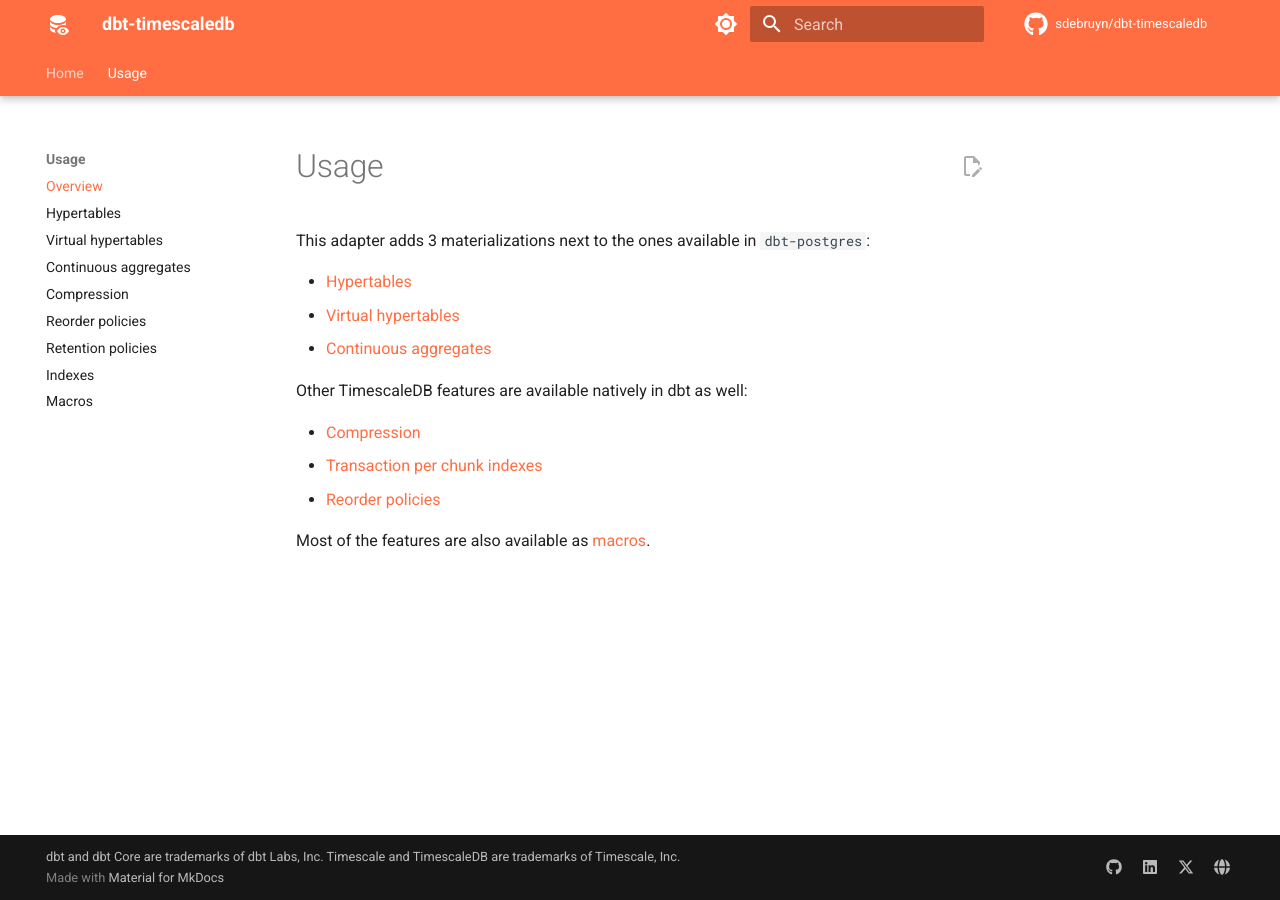
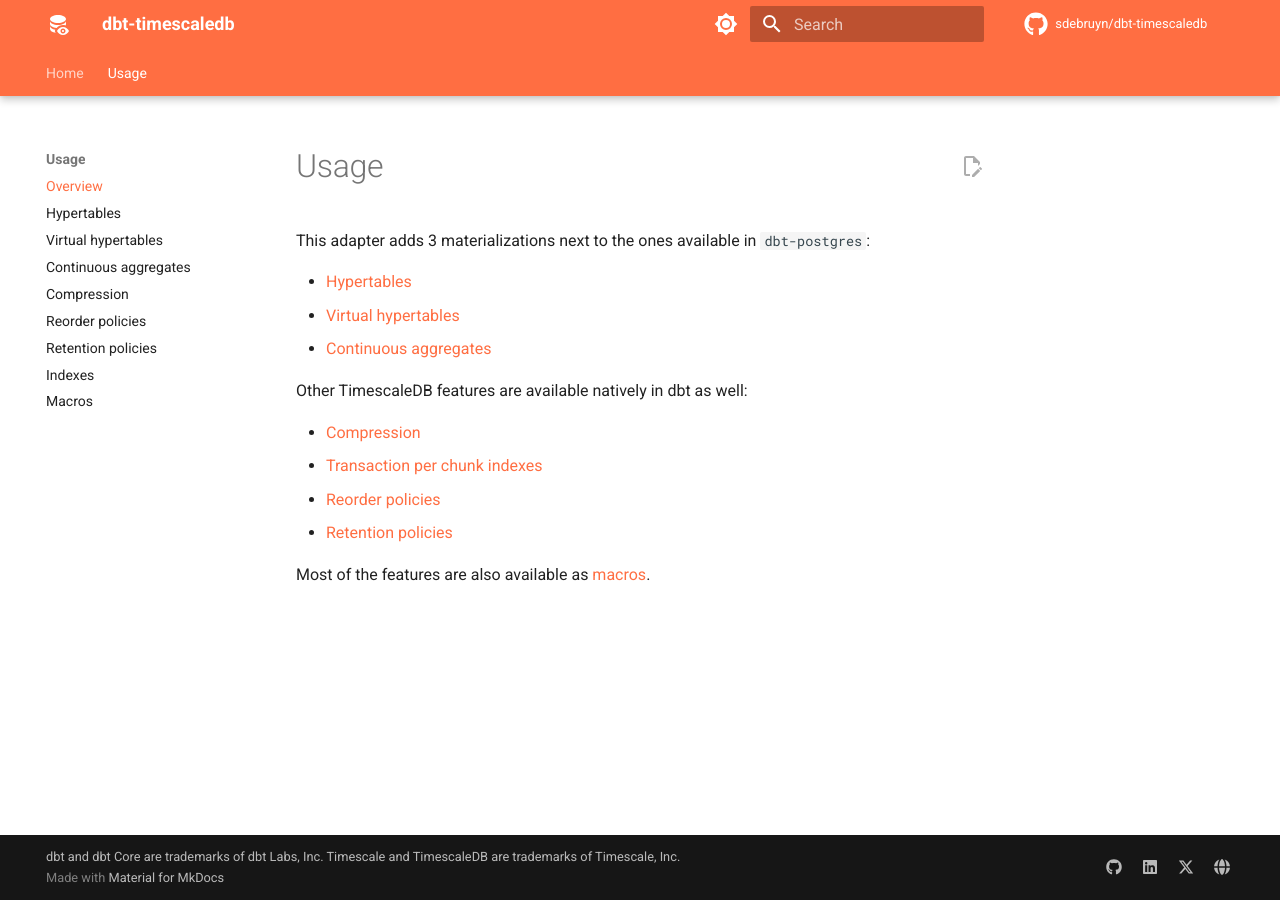
Before and after one commit to sdebruyn/dbt-timescaledb, an MkDocs documentation site: the page built from docs/usage/index.md, in a window 1280 px wide. Built offline with MkDocs 1.6.1 and Material for MkDocs 9.7.7, drawn with Linux system fonts in a browser that asks for light colours; plug-ins that fetch from the network failed and are left out; comment, search, counter and statistics services are not loaded.

Commit message:
link retention policies

```diff
--- a/docs/usage/index.md
+++ b/docs/usage/index.md
@@ -11,5 +11,6 @@
 * [Compression](compression.md)
 * [Transaction per chunk indexes](indexes.md)
 * [Reorder policies](reorder-policies.md)
+* [Retention policies](retention-policies.md)
 
 Most of the features are also available as [macros](macros.md).
```
